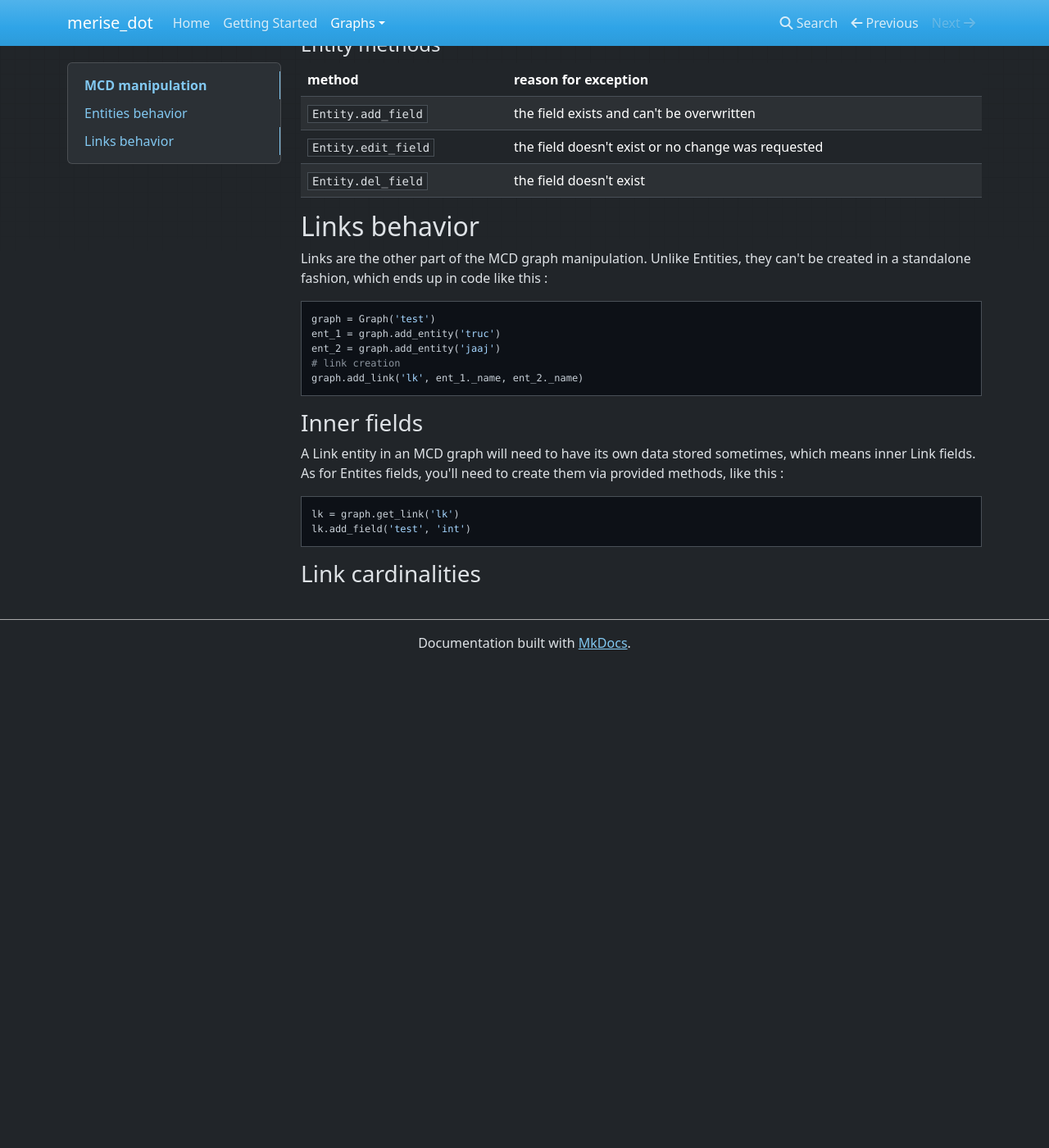
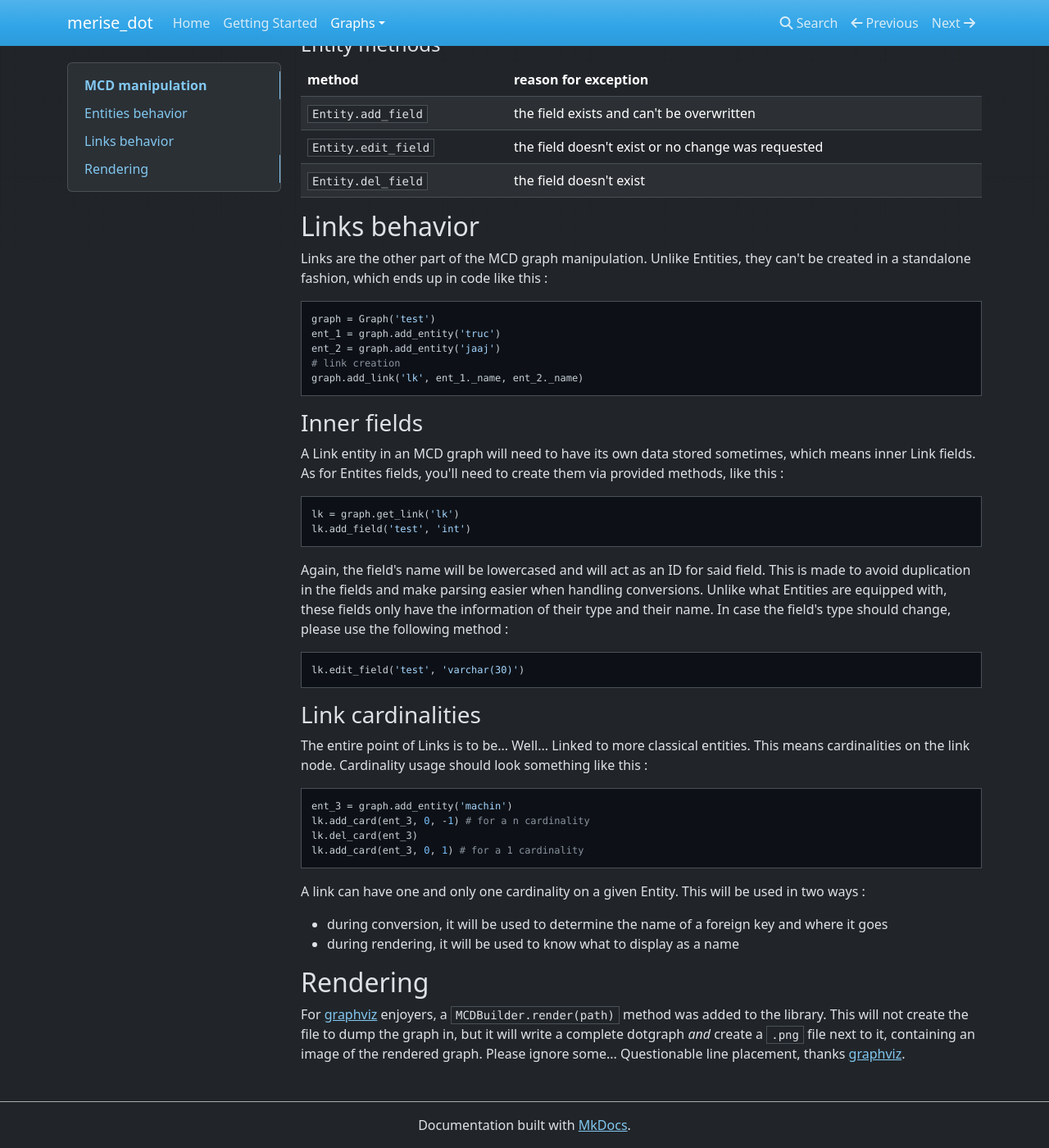
Before and after one commit to merisedot-dev/merise_dot, an MkDocs documentation site: the page built from docs/mcd.md, in a window 1280 px wide and 1400 px high, scrolled down 1669 px. Shown: the whole window at 82% size. Built offline with MkDocs 1.6.1, drawn with Linux system fonts in a browser that asks for light colours; nearby versions of some CDN libraries; before the commit the page ends 2481 px from its top, so only the background shows below that.

Commit message:
ended documentation

````diff
--- a/docs/mcd.md
+++ b/docs/mcd.md
@@ -92,4 +92,30 @@ lk = graph.get_link('lk')
 lk.add_field('test', 'int')
 ```
 
+Again, the field's name will be lowercased and will act as an ID for said field. This is made to avoid duplication in the fields and make parsing easier when handling conversions. Unlike what Entities are equipped with, these fields only have the information of their type and their name. In case the field's type should change, please use the following method :
+
+```py
+lk.edit_field('test', 'varchar(30)')
+```
+
 ### Link cardinalities
+
+The entire point of Links is to be... Well... Linked to more classical entities. This means cardinalities on the link node. Cardinality usage should look something like this :
+
+```py
+ent_3 = graph.add_entity('machin')
+lk.add_card(ent_3, 0, -1) # for a n cardinality
+lk.del_card(ent_3)
+lk.add_card(ent_3, 0, 1) # for a 1 cardinality
+```
+
+A link can have one and only one cardinality on a given Entity. This will be used in two ways :
+
+- during conversion, it will be used to determine the name of a foreign key and where it goes
+- during rendering, it will be used to know what to display as a name
+
+## Rendering
+
+For [graphviz] enjoyers, a `MCDBuilder.render(path)` method was added to the library. This will not create the file to dump the graph in, but it will write a complete dotgraph *and* create a `.png` file next to it, containing an image of the rendered graph. Please ignore some... Questionable line placement, thanks [graphviz].
+
+[graphviz]: https://graphviz.org/
--- a/mkdocs.yml
+++ b/mkdocs.yml
@@ -8,3 +8,5 @@ nav:
   - Getting Started: quickstart.md
   - Graphs:
     - MCD: mcd.md
+    - MLD: mld.md
+    - SQL: sql.md
````
Also changed, not shown: docs/mld.md (added, +51 -0 lines), docs/sql.md (added, +39 -0 lines).
